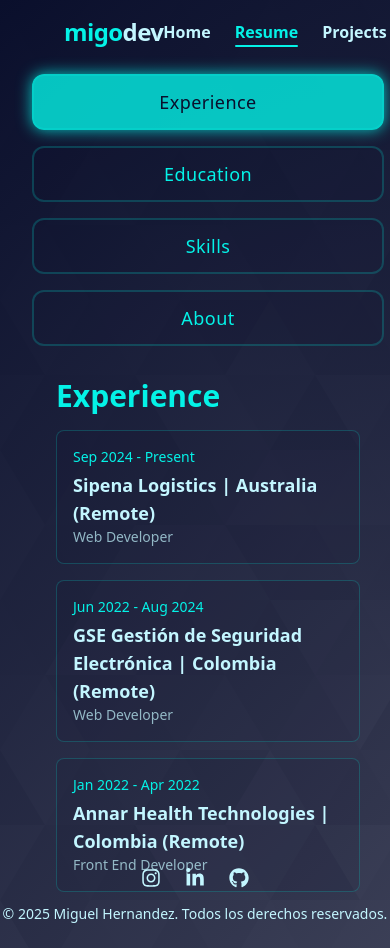
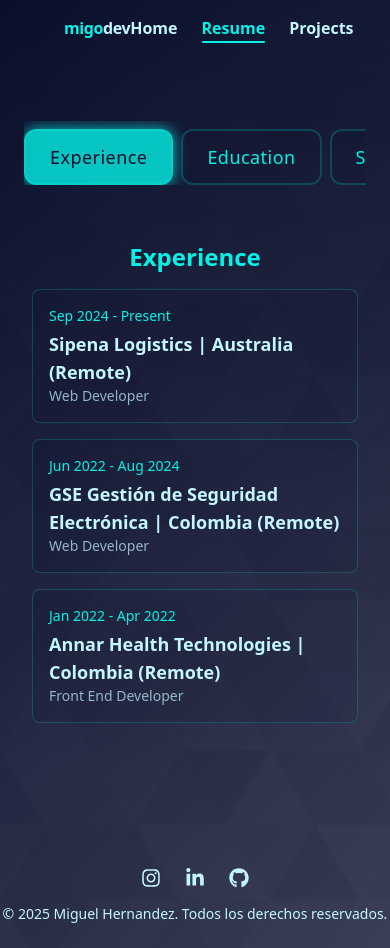
Before and after one commit to Migo1218/migodev, a Next.js app: page /resume in a window 390 px wide. Built offline with nearby package versions, Linux system fonts and the light colour scheme.

Commit message:
feat: Update Hero and ResumeTabs components for improved layout and responsiveness

```diff
--- a/src/components/Hero.tsx
+++ b/src/components/Hero.tsx
@@ -15,12 +15,16 @@ export default function Hero() {
           I excel at creating modern web solutions that deliver exceptional
           results. Let’s connect and bring your vision to life!
         </p>
-        <div className="flex space-x-4 mb-6">
+        <a
+          href="https://drive.google.com/file/d/184JWEUz5zhWRa0V3szov8YForYKT5L0q/view?usp=sharing"
+          className="flex space-x-4 mb-6"
+          target="_blank"
+        >
           <button className="flex hover:cursor-pointer hover:border-accent items-center gap-2 border border-light text-light font-semibold py-2 px-4 rounded-full transition-colors duration-300 hover:bg-accent hover:text-primary">
             Explore My Resume
             <LuExternalLink />
           </button>
-        </div>
+        </a>
         <div className="flex space-x-6 mt-6 text-light text-2xl">
           <a
             href="https://www.instagram.com/miguelhernandez1202"
--- a/src/components/Navbar.tsx
+++ b/src/components/Navbar.tsx
@@ -27,7 +27,7 @@ export default function Navbar() {
     >
       <div className="flex items-center justify-between px-16 py-4">
         <Link href={"/"}>
-          <h1 className="text-2xl font-bold tracking-tight hover:cursor-pointer">
+          <h1 className="md:text-2xl text-l font-bold tracking-tight hover:cursor-pointer">
             <span className="text-accent">migo</span>dev
           </h1>
         </Link>
--- a/src/components/ResumeTabs.tsx
+++ b/src/components/ResumeTabs.tsx
@@ -204,21 +204,10 @@ const ResumeTabs = () => {
   };
 
   return (
-    <section className="min-h-screen text-light flex items-center justify-center p-8 md:p-48">
-      <div className="grid grid-cols-12 gap-8 w-full max-w-7xl">
+    <section className="min-h-screen text-light flex items-center justify-center p-6 md:p-24">
+      <div className="w-full max-w-7xl flex flex-col md:grid md:grid-cols-12 gap-8">
         {/* Sidebar Izquierdo */}
-        {/* <div className="self-start col-span-12 md:col-span-4 flex flex-col gap-4 border border-accent rounded-lg p-4 bg-primary/20">
-          {tabs.map((tab) => (
-            <TabButton
-              key={tab}
-              tab={tab}
-              activeTab={activeTab}
-              setActiveTab={setActiveTab}
-            />
-          ))}
-        </div> */}
-
-        <div className="self-start col-span-12 md:col-span-4 flex flex-col gap-4 pt-2">
+        <div className="flex flex-row md:flex-col overflow-x-auto gap-2 md:gap-4 col-span-12 md:col-span-4 md:self-start pt-2 md:pt-0">
           {tabs.map((tab) => (
             <TabButton
               key={tab}
@@ -228,24 +217,12 @@ const ResumeTabs = () => {
             />
           ))}
         </div>
-        {/* border-2 border-accent rounded-3xl  bg-primary/10 shadow-[0_0_30px_rgba(4,242,231,0.2)] backdrop-blur-md */}
-        {/* <div
-          className="self-start col-span-12 md:col-span-4 flex flex-col gap-4 border-2 border-accent p-6 bg-primary/20 backdrop-blur-md
-  rounded-tl-[2rem] rounded-tr-4xl rounded-bl-md rounded-br-[2rem]"
-        >
-          {tabs.map((tab) => (
-            <TabButton
-              key={tab}
-              tab={tab}
-              activeTab={activeTab}
-              setActiveTab={setActiveTab}
-            />
-          ))}
-        </div> */}
 
         {/* Contenido Derecho */}
-        <div className="col-span-12 md:col-span-8 space-y-4 h-[400px] px-6">
-          <h2 className="text-3xl font-bold text-accent">{activeTab}</h2>
+        <div className="col-span-12 md:col-span-8 mt-6 md:mt-0 space-y-4 px-2 md:px-6">
+          <h2 className="text-2xl md:text-3xl font-bold text-accent text-center md:text-left">
+            {activeTab}
+          </h2>
           <div>{renderContent()}</div>
         </div>
       </div>
```
